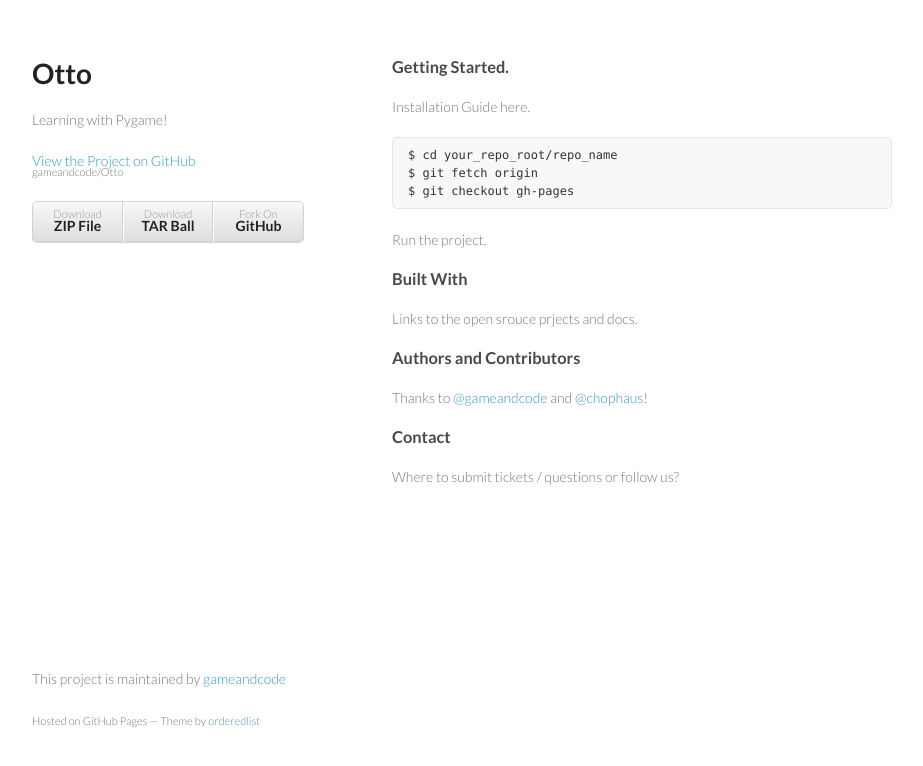
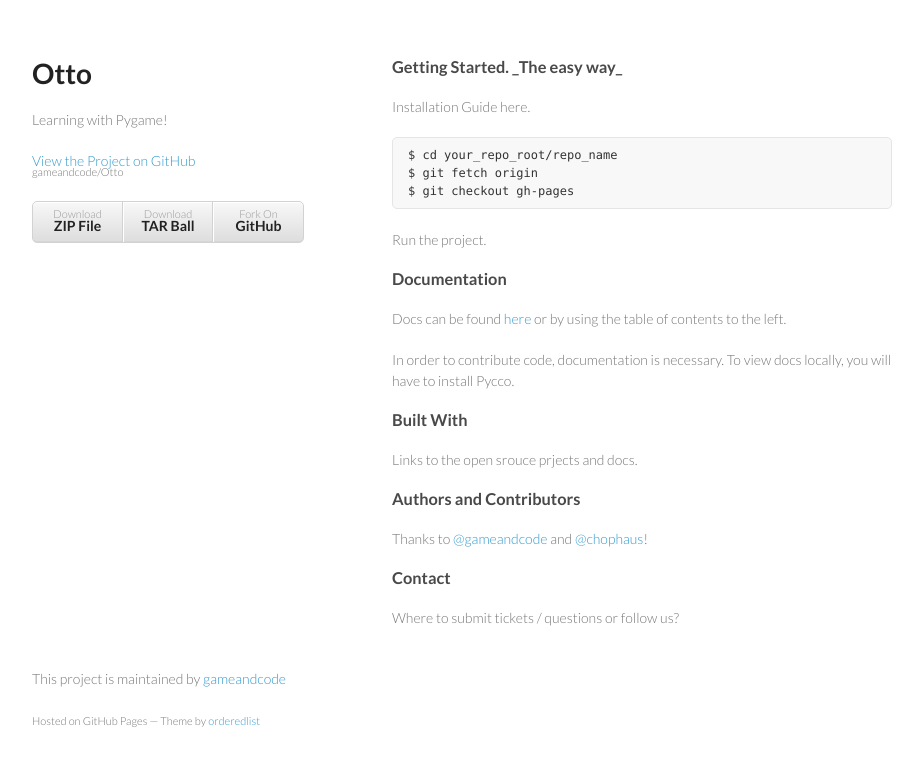
Before and after one commit to veeneck/Otto, a plain HTML site: page index.html in a window 1280 px wide. Shown: the whole page, without its empty margins (178-1101 px from the left). Drawn offline with Linux system fonts and the light colour scheme.

Commit message:
working on index

```diff
--- a/index.html
+++ b/index.html
@@ -26,7 +26,7 @@
       </header>
       <section>
 
-<h3>Getting Started.</h3>
+<h3>Getting Started. _The easy way_</h3>
 
 <p>Installation Guide here.</p>
 
@@ -36,6 +36,12 @@ $ git checkout gh-pages
 </code></pre>
 
 <p>Run the project.</p>
+
+<h3>Documentation</h3>
+
+<p>Docs can be found <a href="">here</a> or by using the table of contents to the left.</p>
+
+<p>In order to contribute code, documentation is necessary. To view docs locally, you will have to install Pycco.</p>
 
 <h3>Built With</h3>
 
```
